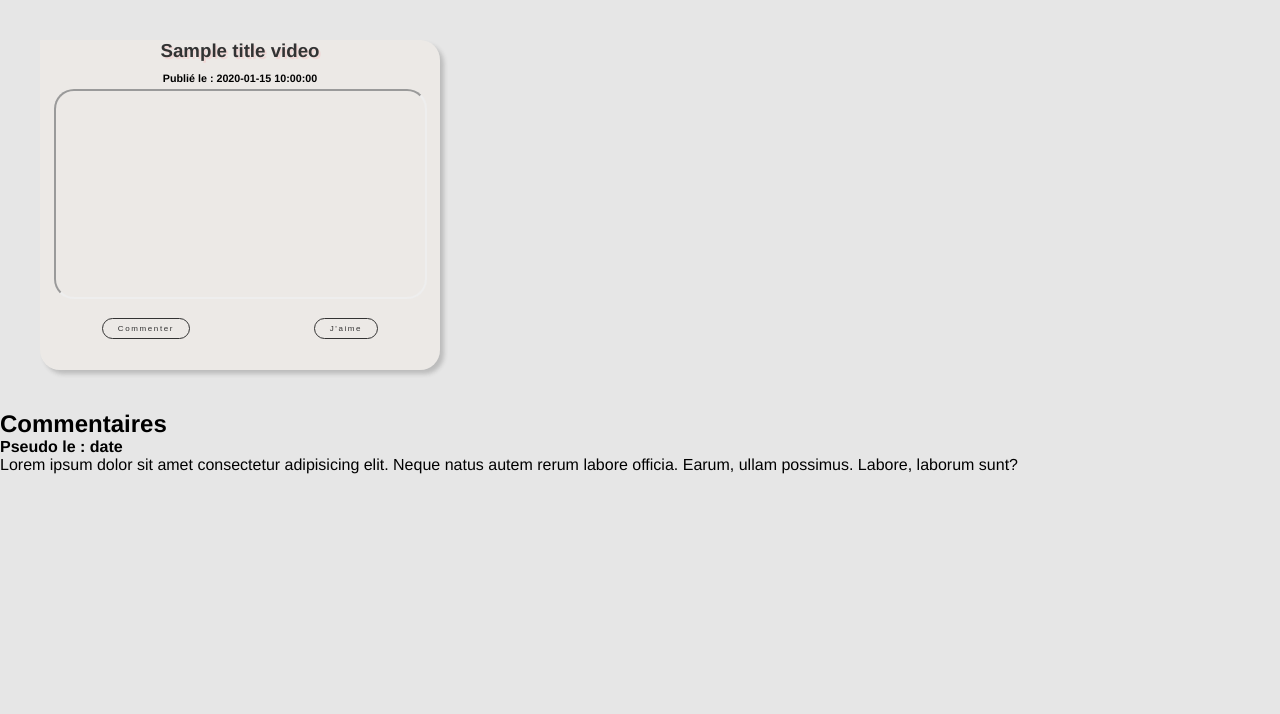
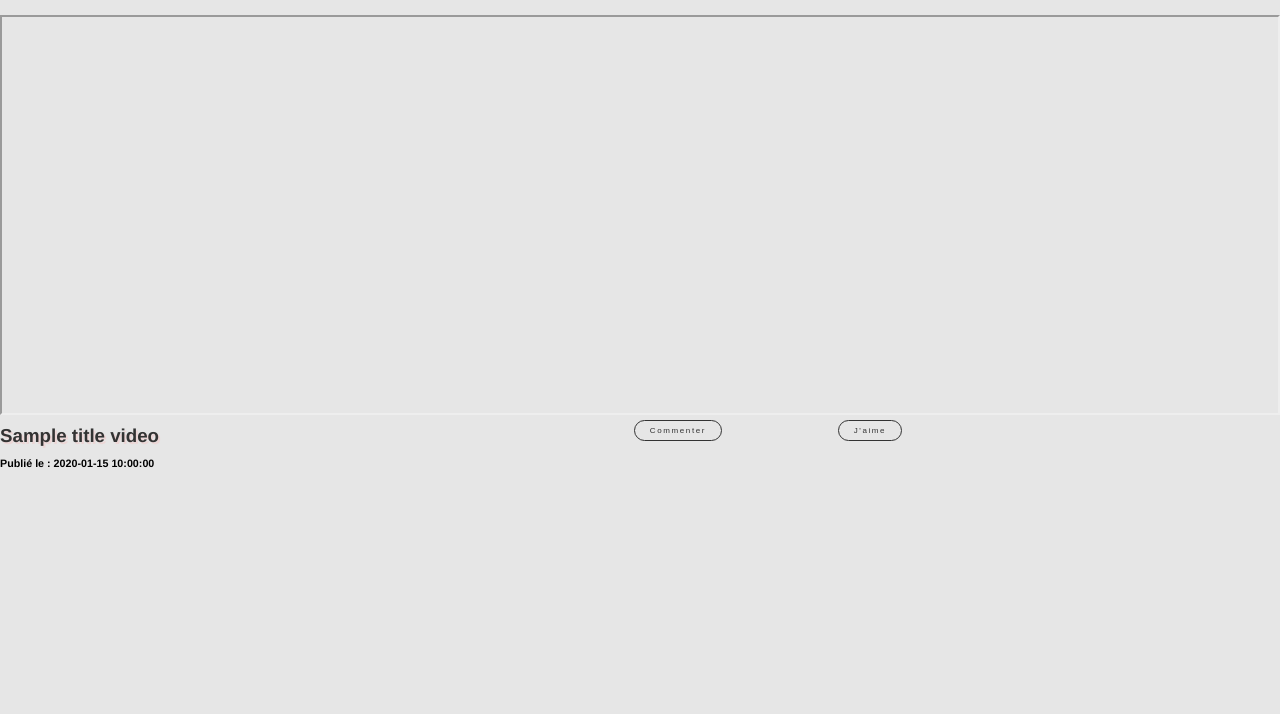
Before and after one commit to guillaume60240/les-tutos-de-misterG, a PHP site: template Views/functionView/remplirSectionLectureView.php in a window 1280 px wide. Shown: the top 714 px of the page. After the commit the page ends 468 px from the top, so only its background shows below. Run offline with PHP 8.4, Linux system fonts and the light colour scheme; the template is opened without the code that fills it: most values are stand-ins (such as "Sample title", 1, 10 or a date in 2020).

Commit message:
ajout du style video en lecture

```diff
--- a/Controllers/controller.php
+++ b/Controllers/controller.php
@@ -11,7 +11,7 @@ function choixRequete(){
 
     if (isset($_GET['page'])){
 
-        $affichage = $_GET['page'];
+        $affichage = htmlspecialchars($_GET['page']);
 
         switch ($affichage) {
             case 'accueil' :
--- a/Views/functionView/remplirSectionLectureView.php
+++ b/Views/functionView/remplirSectionLectureView.php
@@ -1,13 +1,41 @@
 <div >
 
-    <div class="vid">
+    <div class="vid2">
+
+        <iframe class="videoEnLecture" <?= $link ?> ></iframe>
+
+    </div>
+    <div class="descriptionContainer">
+
+            <div class="titleVideo">
+
                 <h3><?=$titleVideo ?></h3>
                 <h6>Publié le : <?= $date?> </h6>
-        <iframe <?= $link ?> ></iframe>
+            </div>
+            <div class="container">
                 <p class="btn-container">
-            <button class="btn2 comments">Commenter</button>
+                    <button class="btn2 comments" id="comments">Commenter</button>
                     <button class="btn2 like"><span>J'aime</span>  <span class="likeIcone">&#10084</span></button>
                 </p>
+            </div>
+
+
+    </div>
+    <div class="commentaires" id="blocCommentaires">
+        <div >
+            <h2>Commentaires</h2>
+            <h4>Pseudo le : date</h4>
+            <p>Lorem ipsum dolor sit amet consectetur adipisicing elit. Neque natus autem rerum labore officia. Earum, ullam possimus. Labore, laborum sunt?</p>
+        </div>
+        <div >
+            <h2>Commentaires</h2>
+            <h4>Pseudo le : date</h4>
+            <p>Lorem ipsum dolor sit amet consectetur adipisicing elit. Neque natus autem rerum labore officia. Earum, ullam possimus. Labore, laborum sunt?</p>
+        </div>
+        <div >
+            <h2>Commentaires</h2>
+            <h4>Pseudo le : date</h4>
+            <p>Lorem ipsum dolor sit amet consectetur adipisicing elit. Neque natus autem rerum labore officia. Earum, ullam possimus. Labore, laborum sunt?</p>
         </div>
         <div >
             <h2>Commentaires</h2>
@@ -15,3 +43,4 @@
             <p>Lorem ipsum dolor sit amet consectetur adipisicing elit. Neque natus autem rerum labore officia. Earum, ullam possimus. Labore, laborum sunt?</p>
         </div>
     </div>
+</div>
--- a/js/script.js
+++ b/js/script.js
@@ -1,5 +1,7 @@
 const like = document.querySelectorAll('.like');
 
+const commentaireBtn = document.getElementById('comments');
+const blocCommentaire = document.getElementById('blocCommentaires');
 console.log(like);
 
 console.log(like[1]);
@@ -15,3 +17,12 @@ for (const icone of like){
         console.log(icone);
     })
 }
+
+commentaireBtn.addEventListener('click',()=>{
+    console.log('hello');
+    if(blocCommentaire.style.display = 'none'){
+
+        blocCommentaire.style.display = 'block';
+        console.log(blocCommentaire);
+    }
+})
--- a/style/defaultStyle.css
+++ b/style/defaultStyle.css
@@ -87,10 +87,43 @@ body{
 .vid:hover{
     box-shadow: 6px 6px 6px 5px rgba(51, 51, 51, 0.301);
 }
-/* iframe{
-    width: 560px;
-    height: 315;
-} */
+.vid2{
+    width: 100%;
+    height: 400px;
+    margin-top: 15px;
+    background: transparent;
+    border-radius: 0;
+    align-items: center;
+    text-align: center;
+    transition: all .5s;
+    position: relative;
+}
+
+.videoEnLecture{
+    position: absolute;
+    top: 0;
+    left: 0;
+    width: 100%;
+    height:  100%;
+    border-radius: 0;
+}
+.descriptionContainer{
+    width: 75%;
+    margin-bottom: 20px;
+    display: flex;
+    justify-content: space-between;
+}
+.titleVideo{
+    width: 60%;
+}
+.container{
+    width: 40%;
+}
+.commentaires{
+    display: none;
+    transition: all .5s;
+}
+
 h3{
     margin-top: 10px;
     margin-bottom: 10px;
--- a/style/styleHeaderFooter.css
+++ b/style/styleHeaderFooter.css
@@ -30,6 +30,7 @@ h1{
     display: flex;
     align-items: center;
     justify-content: space-around;
+
 }
 .menu-nav{
     font-weight: 900;
```
Lines whose indentation alone changed are shown as unchanged.
